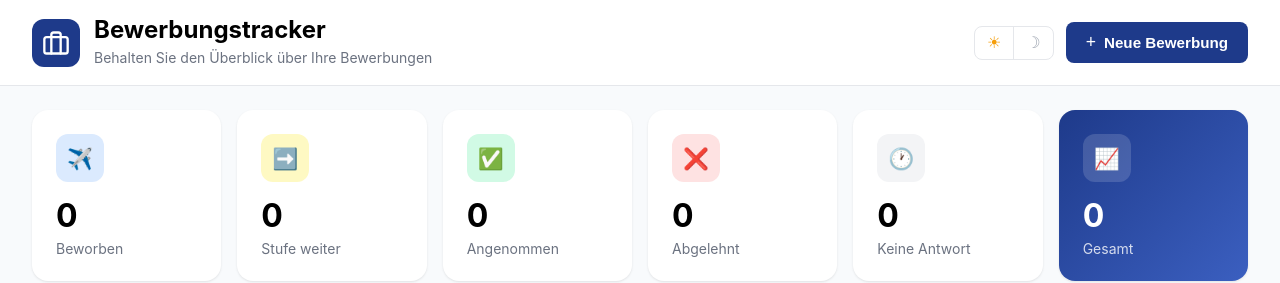
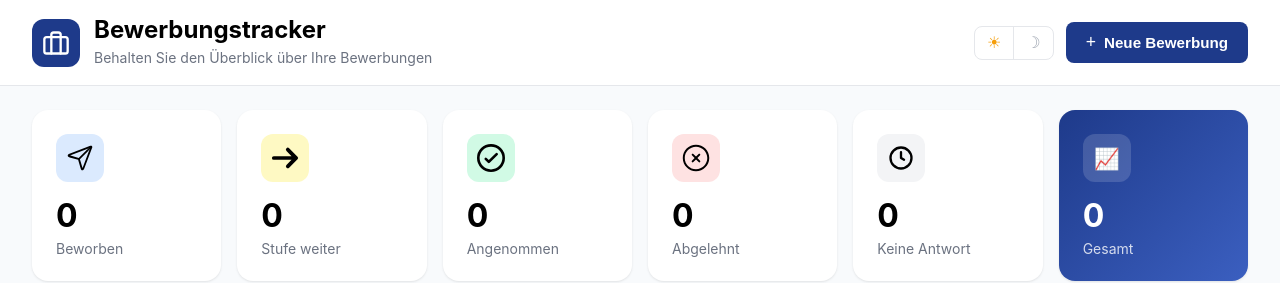
Before and after one commit to adriedel/Dev-Ops, a React (Vite) app in the folder JobPilot/frontend/: page / in a window 1280 px wide. Shown: the top 283 px of the page. Built offline with nearby package versions, Linux system fonts and the light colour scheme; no server answers.

Commit message:
Replace icons with svgs

```diff
--- a/JobPilot/frontend/src/components/BewerbungsCard/BewerbungsCard.css
+++ b/JobPilot/frontend/src/components/BewerbungsCard/BewerbungsCard.css
@@ -107,6 +107,12 @@
   transition: background 0.12s;
 }
 
+.dropdown-item img {
+  width: 18px;
+  height: 18px;
+  object-fit: contain;
+}
+
 .dropdown-item:hover {
   background: var(--bg-hover);
 }
@@ -141,12 +147,33 @@
   align-self: flex-start;
 }
 
+.status-badge img {
+  width: 16px;
+  height: 16px;
+  object-fit: contain;
+}
+
 /* Status-Badge Farben – via CSS-Variablen (light + dark automatisch) */
-.status-beworben      { background: var(--status-beworben-bg);      color: var(--status-beworben-accent); }
-.status-stufe_weiter  { background: var(--status-stufe_weiter-bg);  color: var(--status-stufe_weiter-accent); }
-.status-angenommen    { background: var(--status-angenommen-bg);    color: var(--status-angenommen-accent); }
-.status-abgelehnt     { background: var(--status-abgelehnt-bg);     color: var(--status-abgelehnt-accent); }
-.status-keine_antwort { background: var(--status-keine_antwort-bg); color: var(--status-keine_antwort-accent); }
+.status-beworben {
+  background: var(--status-beworben-bg);
+  color: var(--status-beworben-accent);
+}
+.status-stufe_weiter {
+  background: var(--status-stufe_weiter-bg);
+  color: var(--status-stufe_weiter-accent);
+}
+.status-angenommen {
+  background: var(--status-angenommen-bg);
+  color: var(--status-angenommen-accent);
+}
+.status-abgelehnt {
+  background: var(--status-abgelehnt-bg);
+  color: var(--status-abgelehnt-accent);
+}
+.status-keine_antwort {
+  background: var(--status-keine_antwort-bg);
+  color: var(--status-keine_antwort-accent);
+}
 
 /* ── Details-Zeile ── */
 .card-details {
--- a/JobPilot/frontend/src/components/BewerbungsCard/BewerbungsCard.jsx
+++ b/JobPilot/frontend/src/components/BewerbungsCard/BewerbungsCard.jsx
@@ -69,35 +69,41 @@
                 className="dropdown-item"
                 onClick={() => handleStatusChange(STATUS.BEWORBEN)}
               >
-                <span>✈️</span>
+                <img src={STATUS_ICONS[STATUS.BEWORBEN]} alt="Beworben" />
                 <span>Beworben</span>
               </button>
               <button
                 className="dropdown-item"
                 onClick={() => handleStatusChange(STATUS.STUFE_WEITER)}
               >
-                <span>➡️</span>
+                <img
+                  src={STATUS_ICONS[STATUS.STUFE_WEITER]}
+                  alt="Stufe weiter"
+                />
                 <span>Stufe weiter</span>
               </button>
               <button
                 className="dropdown-item"
                 onClick={() => handleStatusChange(STATUS.ANGENOMMEN)}
               >
-                <span>✅</span>
+                <img src={STATUS_ICONS[STATUS.ANGENOMMEN]} alt="Angenommen" />
                 <span>Angenommen</span>
               </button>
               <button
                 className="dropdown-item"
                 onClick={() => handleStatusChange(STATUS.ABGELEHNT)}
               >
-                <span>❌</span>
+                <img src={STATUS_ICONS[STATUS.ABGELEHNT]} alt="Abgelehnt" />
                 <span>Abgelehnt</span>
               </button>
               <button
                 className="dropdown-item"
                 onClick={() => handleStatusChange(STATUS.KEINE_ANTWORT)}
               >
-                <span>🕐</span>
+                <img
+                  src={STATUS_ICONS[STATUS.KEINE_ANTWORT]}
+                  alt="Keine Antwort"
+                />
                 <span>Keine Antwort</span>
               </button>
               <div className="dropdown-divider" />
@@ -114,7 +120,10 @@
       </div>
 
       <div className={`status-badge status-${bewerbung.status}`}>
-        <span>{STATUS_ICONS[bewerbung.status]}</span>
+        <img
+          src={STATUS_ICONS[bewerbung.status]}
+          alt={STATUS_LABELS[bewerbung.status]}
+        />
         <span>{STATUS_LABELS[bewerbung.status]}</span>
       </div>
 
--- a/JobPilot/frontend/src/components/StatCards/StatCards.css
+++ b/JobPilot/frontend/src/components/StatCards/StatCards.css
@@ -13,7 +13,9 @@
   flex-direction: column;
   gap: 0.5rem;
   box-shadow: var(--shadow-sm);
-  transition: background 0.2s, box-shadow 0.2s;
+  transition:
+    background 0.2s,
+    box-shadow 0.2s;
 }
 
 .stat-icon {
@@ -25,6 +27,12 @@
   justify-content: center;
   font-size: 1.3rem;
   margin-bottom: 10px;
+}
+
+.stat-icon img {
+  width: 28px;
+  height: 28px;
+  object-fit: contain;
 }
 
 .stat-number {
@@ -40,11 +48,26 @@
 }
 
 /* ── Icon-Farben – via CSS-Variablen (light + dark automatisch) ── */
-.beworben .stat-icon      { background: var(--status-beworben-bg);      color: var(--status-beworben-accent); }
-.stufe_weiter .stat-icon  { background: var(--status-stufe_weiter-bg);  color: var(--status-stufe_weiter-accent); }
-.angenommen .stat-icon    { background: var(--status-angenommen-bg);    color: var(--status-angenommen-accent); }
-.abgelehnt .stat-icon     { background: var(--status-abgelehnt-bg);     color: var(--status-abgelehnt-accent); }
-.keine_antwort .stat-icon { background: var(--status-keine_antwort-bg); color: var(--status-keine_antwort-accent); }
+.beworben .stat-icon {
+  background: var(--status-beworben-bg);
+  color: var(--status-beworben-accent);
+}
+.stufe_weiter .stat-icon {
+  background: var(--status-stufe_weiter-bg);
+  color: var(--status-stufe_weiter-accent);
+}
+.angenommen .stat-icon {
+  background: var(--status-angenommen-bg);
+  color: var(--status-angenommen-accent);
+}
+.abgelehnt .stat-icon {
+  background: var(--status-abgelehnt-bg);
+  color: var(--status-abgelehnt-accent);
+}
+.keine_antwort .stat-icon {
+  background: var(--status-keine_antwort-bg);
+  color: var(--status-keine_antwort-accent);
+}
 
 /* ── Gesamt-Karte ── */
 .gesamt {
--- a/JobPilot/frontend/src/components/StatCards/StatCards.jsx
+++ b/JobPilot/frontend/src/components/StatCards/StatCards.jsx
@@ -5,31 +5,41 @@
   return (
     <section className="stats-container">
       <section className="stat-card beworben">
-        <div className="stat-icon">{STATUS_ICONS[STATUS.BEWORBEN]}</div>
+        <div className="stat-icon">
+          <img src={STATUS_ICONS[STATUS.BEWORBEN]} alt="Beworben" />
+        </div>
         <div className="stat-number">{stats.beworben ?? 0}</div>
         <div className="stat-label">Beworben</div>
       </section>
 
       <section className="stat-card stufe_weiter">
-        <div className="stat-icon">{STATUS_ICONS[STATUS.STUFE_WEITER]}</div>
+        <div className="stat-icon">
+          <img src={STATUS_ICONS[STATUS.STUFE_WEITER]} alt="Stufe weiter" />
+        </div>
         <div className="stat-number">{stats.stufe_weiter ?? 0}</div>
         <div className="stat-label">Stufe weiter</div>
       </section>
 
       <section className="stat-card angenommen">
-        <div className="stat-icon">{STATUS_ICONS[STATUS.ANGENOMMEN]}</div>
+        <div className="stat-icon">
+          <img src={STATUS_ICONS[STATUS.ANGENOMMEN]} alt="Angenommen" />
+        </div>
         <div className="stat-number">{stats.angenommen ?? 0}</div>
         <div className="stat-label">Angenommen</div>
       </section>
 
       <section className="stat-card abgelehnt">
-        <div className="stat-icon">{STATUS_ICONS[STATUS.ABGELEHNT]}</div>
+        <div className="stat-icon">
+          <img src={STATUS_ICONS[STATUS.ABGELEHNT]} alt="Abgelehnt" />
+        </div>
         <div className="stat-number">{stats.abgelehnt ?? 0}</div>
         <div className="stat-label">Abgelehnt</div>
       </section>
 
       <section className="stat-card keine_antwort">
-        <div className="stat-icon">{STATUS_ICONS[STATUS.KEINE_ANTWORT]}</div>
+        <div className="stat-icon">
+          <img src={STATUS_ICONS[STATUS.KEINE_ANTWORT]} alt="Keine Antwort" />
+        </div>
         <div className="stat-number">{stats.keine_antwort ?? 0}</div>
         <div className="stat-label">Keine Antwort</div>
       </section>
--- a/JobPilot/frontend/src/utils/constants.js
+++ b/JobPilot/frontend/src/utils/constants.js
@@ -17,11 +17,11 @@
 };
 
 export const STATUS_ICONS = {
-  [STATUS.BEWORBEN]: "✈️",
-  [STATUS.STUFE_WEITER]: "➡️",
-  [STATUS.ANGENOMMEN]: "✅",
-  [STATUS.ABGELEHNT]: "❌",
-  [STATUS.KEINE_ANTWORT]: "🕐",
+  [STATUS.BEWORBEN]: "/paperplane-applied.svg",
+  [STATUS.STUFE_WEITER]: "/arrow-step-further.svg",
+  [STATUS.ANGENOMMEN]: "/check-circle-accepted.svg",
+  [STATUS.ABGELEHNT]: "/cross-circle-denied.svg",
+  [STATUS.KEINE_ANTWORT]: "/clock-no-answer.svg",
 };
 
 export const BEWERBUNGSARTEN = [
```
Also changed, not shown: JobPilot/frontend/public/sun.json (deleted, +0 -11 lines).
